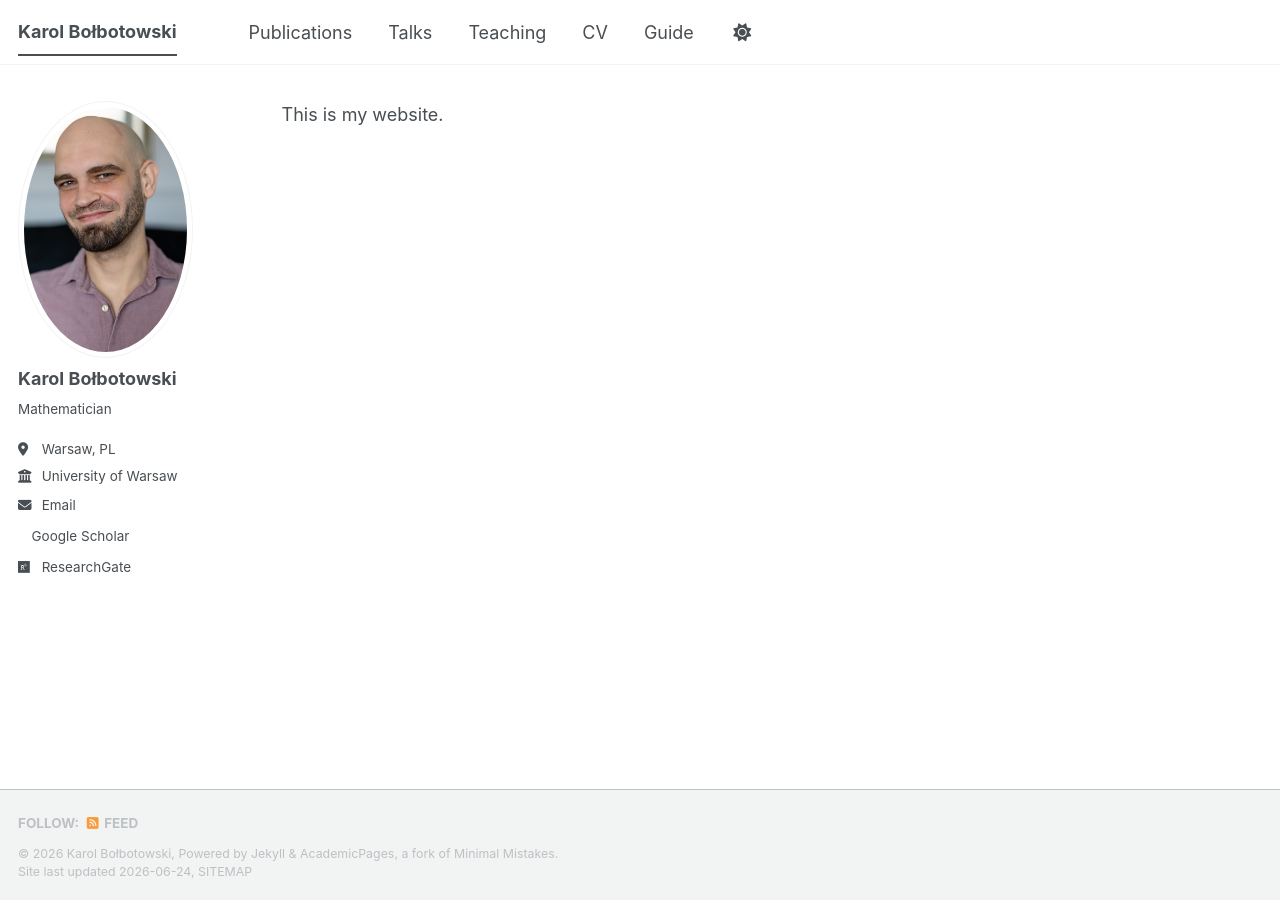
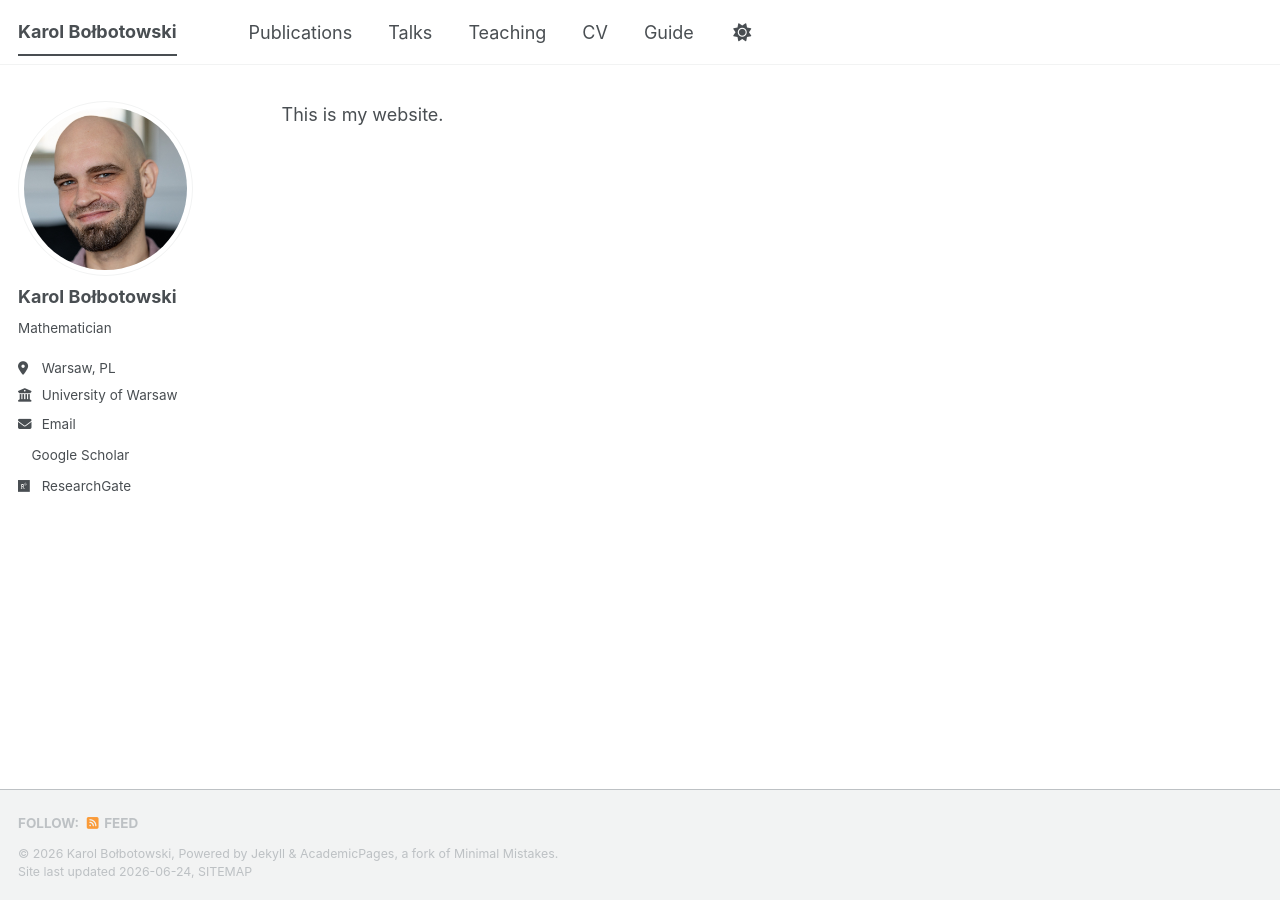
Before and after one commit to kbolbotowski/kbolbotowski.github.io, a Jekyll site: the page built from _pages/about.md, in a window 1280 px wide. Built offline with Jekyll 4.4.1, drawn with Linux system fonts in a browser that asks for light colours; a style sheet for code colours, icons or effects is not loaded.

Commit message:
Update _config.yml

```diff
--- a/_config.yml
+++ b/_config.yml
@@ -22,7 +22,7 @@ repository : "kbolbotowski/kbolbotowski.github.io"
 #               Additional customization can be done by editing /_includes/author-profile.html
 author:
   # Biographic information
-  avatar           : "KarolBolbotowski_resized.jpg"
+  avatar           : "KarolBolbotowski_square.jpg"
   name             : "Karol Bołbotowski"
   pronouns         : # example: "she/her"
   bio              : "Mathematician"
```
